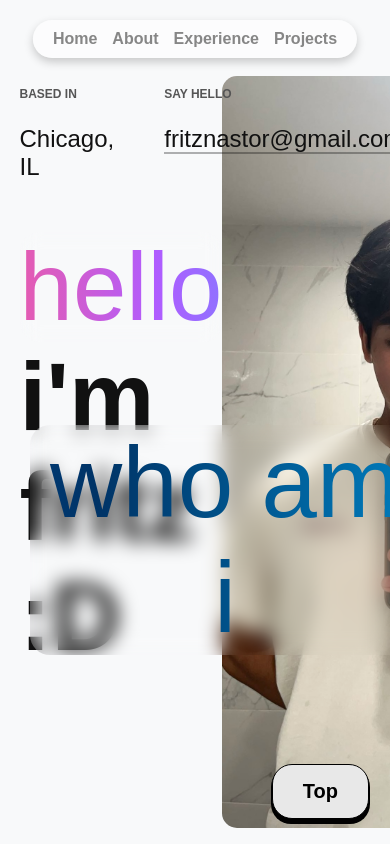
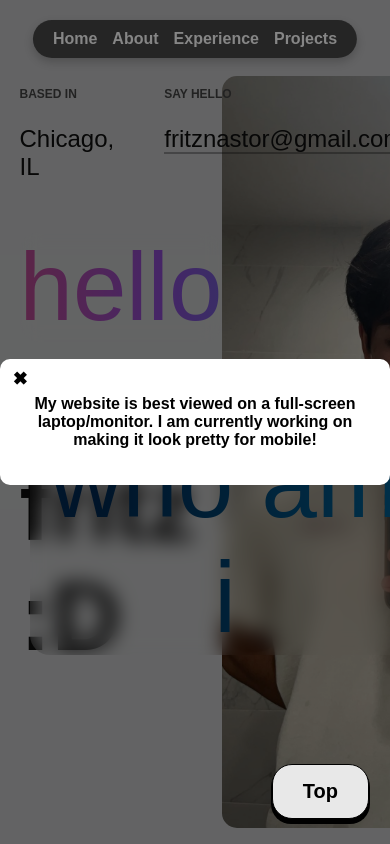
Before and after one commit to fritznastor/portfolio-website, a React (Vite) app in the folder my-portfolio/: page / in a window 390 px wide. Shown: the top 844 px of the page. Built offline with nearby package versions, Linux system fonts and the light colour scheme.

Commit message:
mobile responsiveness wip

```diff
--- a/my-portfolio/src/App.jsx
+++ b/my-portfolio/src/App.jsx
@@ -1,3 +1,4 @@
+import React from "react";
 import Navbar from "./components/Navbar";
 import Home from "./pages/Home";
 import Projects from "./pages/Projects";
@@ -5,11 +6,12 @@ import Experience from "./pages/Experience";
 import About from "./pages/About";
 import Footer from "./components/Footer";
 import BackToTop from "./components/BackToTop"; // Import the button
-
+import Popup from "./components/Popup";
 
 function App() {
   return (
     <>
+      <Popup /> {/* ✅ Show Popup on page load */}
       <Navbar />
       <Home />
       <About />
--- /dev/null
+++ b/my-portfolio/src/components/Popup.jsx
@@ -0,0 +1,24 @@
+import React, { useState, useEffect } from "react";
+import "../styles/popup.css";
+
+const Popup = () => {
+  const [isVisible, setIsVisible] = useState(false);
+
+  useEffect(() => {
+    setIsVisible(true);
+  }, []);
+
+  return (
+    isVisible && (
+      <div className="popup-overlay">
+        <div className="popup-container">
+          {/* Close button positioned at the top-left */}
+          <button className="popup-close" onClick={() => setIsVisible(false)}>✖</button>
+          <p>My website is best viewed on a full-screen laptop/monitor. I am currently working on making it look pretty for mobile!</p>
+        </div>
+      </div>
+    )
+  );
+};
+
+export default Popup;
--- a/my-portfolio/src/styles/global.css
+++ b/my-portfolio/src/styles/global.css
@@ -19,7 +19,7 @@ body {
   top: 20px; /* Adds spacing from the top */
   left: 50%; /* Centers it horizontally */
   transform: translateX(-50%); /* Ensures it's centered */
-  background: rgba(255, 255, 255, 0.503); /* Slight transparency */
+  background: rgba(28, 27, 27, 0.855); /* Slight transparency */
   padding: 12px 25px; /* Adjusts padding */
   border-radius: 25px; /* Makes the navbar rounded */
   box-shadow: 0px 4px 10px rgba(0, 0, 0, 0.2); /* Adds a shadow effect */
@@ -43,7 +43,7 @@ body {
 
 /* Hover Effect */
 .navbar a:hover {
-  color: #000000; /* Change to your preferred hover color */
+  color: #ffffff; /* Change to your preferred hover color */
 }
 
 /* Responsive Fix */
--- /dev/null
+++ b/my-portfolio/src/styles/popup.css
@@ -0,0 +1,51 @@
+/* Popup Overlay (Background) */
+.popup-overlay {
+    position: fixed;
+    top: 0;
+    left: 0;
+    width: 100%;
+    height: 100%;
+    background: rgba(0, 0, 0, 0.6); /* Dark overlay */
+    display: flex;
+    align-items: center;
+    justify-content: center;
+    z-index: 1000;
+  }
+
+  /* Popup Container */
+  .popup-container {
+    position: relative; /* Allows absolute positioning inside */
+    background: white;
+    padding: 20px;
+    border-radius: 10px;
+    width: 400px; /* Adjust width */
+    text-align: center;
+    font-size: 16px;
+    font-weight: bold;
+    color: black;
+  }
+
+  /* Close Button (X) */
+  .popup-close {
+    position: absolute;
+    top: 8px;  /* Position closer to top */
+    left: 8px; /* Position closer to left */
+    background: none;
+    border: none;
+    font-size: 18px; /* Smaller size */
+    font-weight: bold;
+    cursor: pointer;
+    color: black;
+    width: 24px; /* Only takes up as much space as the X */
+    height: 24px;
+    display: flex;
+    align-items: center;
+    justify-content: center;
+    padding: 0;
+    transition: color 0.2s ease-in-out;
+  }
+
+  /* Hover Effect */
+  .popup-close:hover {
+    color: red;
+  }
```
